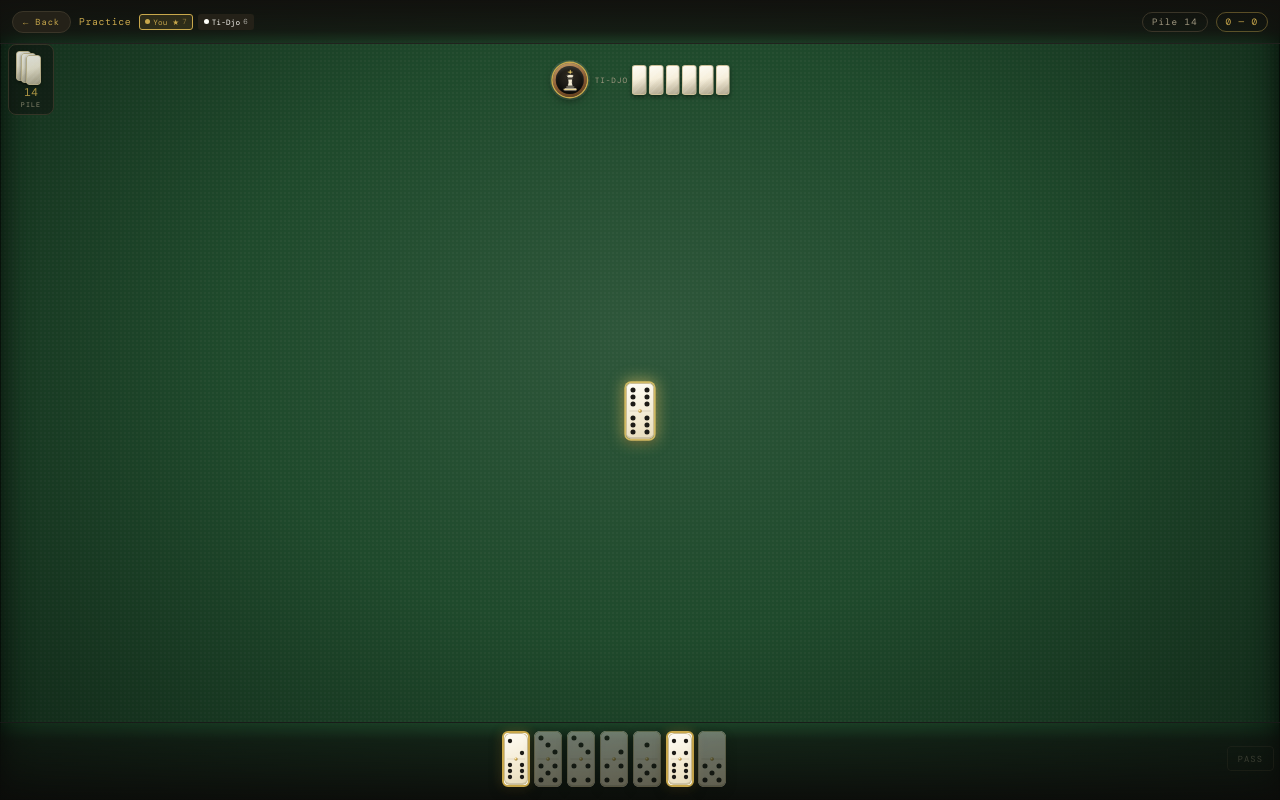
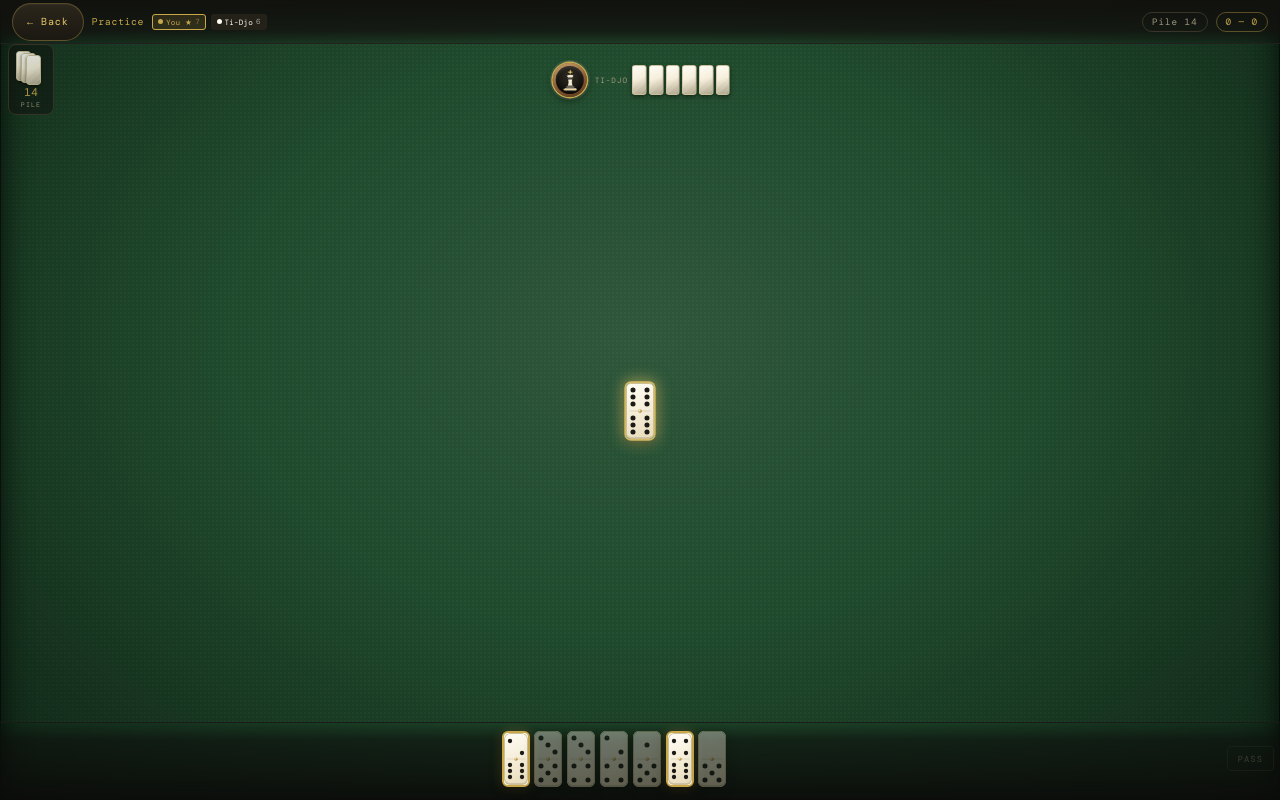
Before and after one commit to WorkVolt-tech/PlayVolt, a React (Vite) app in the folder dominoes/: page /practice in a window 1280 px wide. Both pictures are taken after a click on the button "1V1 WITH A PILE". Built offline with nearby package versions, Linux system fonts and the light colour scheme.

Commit message:
Unify Practice back buttons

```diff
--- a/dominoes/src/pages/Practice.jsx
+++ b/dominoes/src/pages/Practice.jsx
@@ -243,7 +243,7 @@ export default function Practice({ embedded = false, onExit }) {
             <button key={o.id} className="sc-btn" onClick={() => setSetup(o)}>{o.label}</button>
           ))}
         </div>
-        <button className="sc-btn ghost" onClick={leave}>Back</button>
+        <button className="sc-btn ghost ui-secondary" onClick={leave}>Back</button>
       </div>
     )
   }
@@ -274,7 +274,7 @@ export default function Practice({ embedded = false, onExit }) {
     <div className="game-layout">
       <div className="top-bar">
         <div className="top-bar-left">
-          <button className="sc-back" onClick={leave}>← Back</button>
+          <button className="sc-back ui-back" onClick={leave}>← Back</button>
           <span className="sc-chapter">Practice</span>
         </div>
         <div className="player-tags">
```
